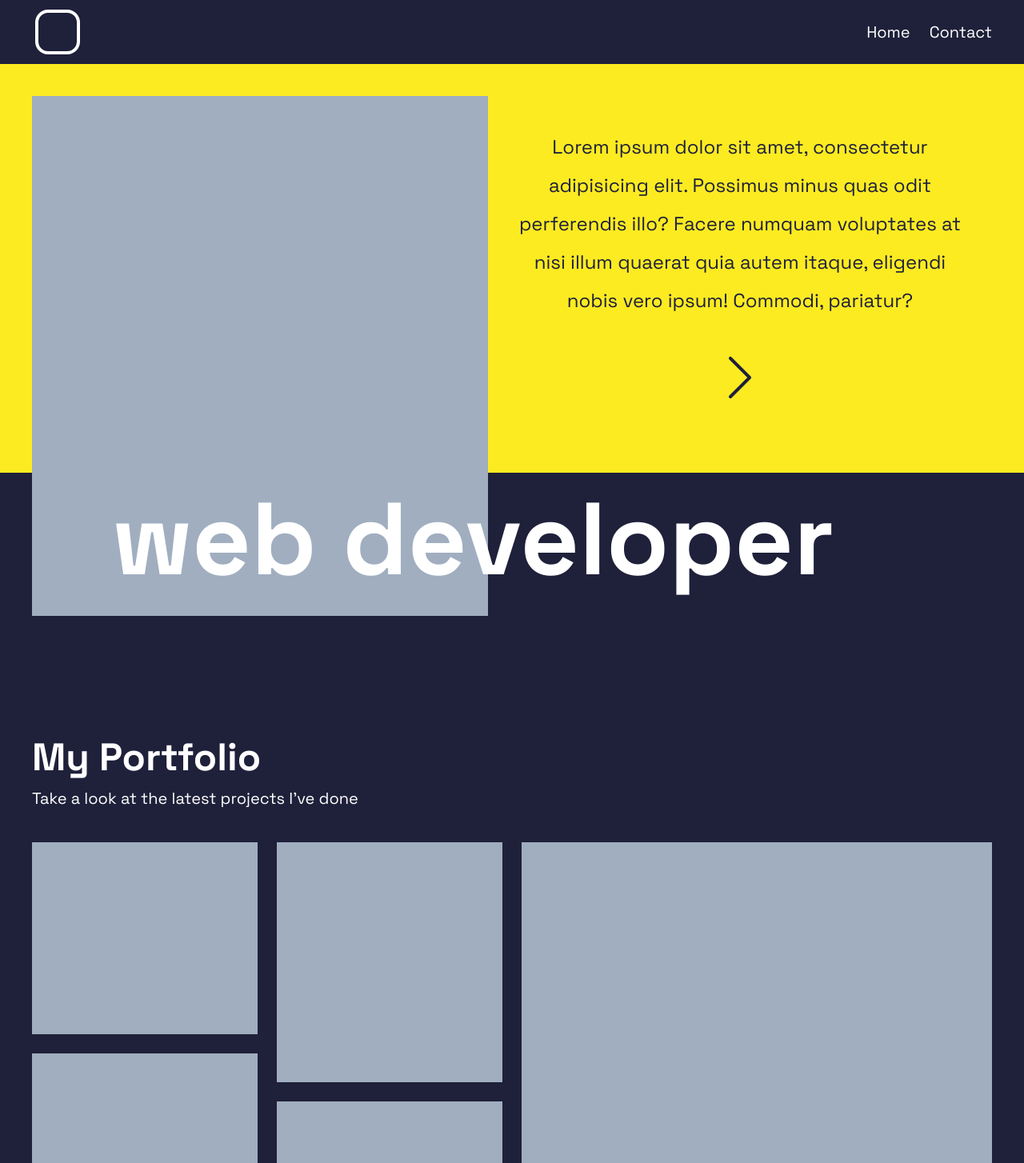
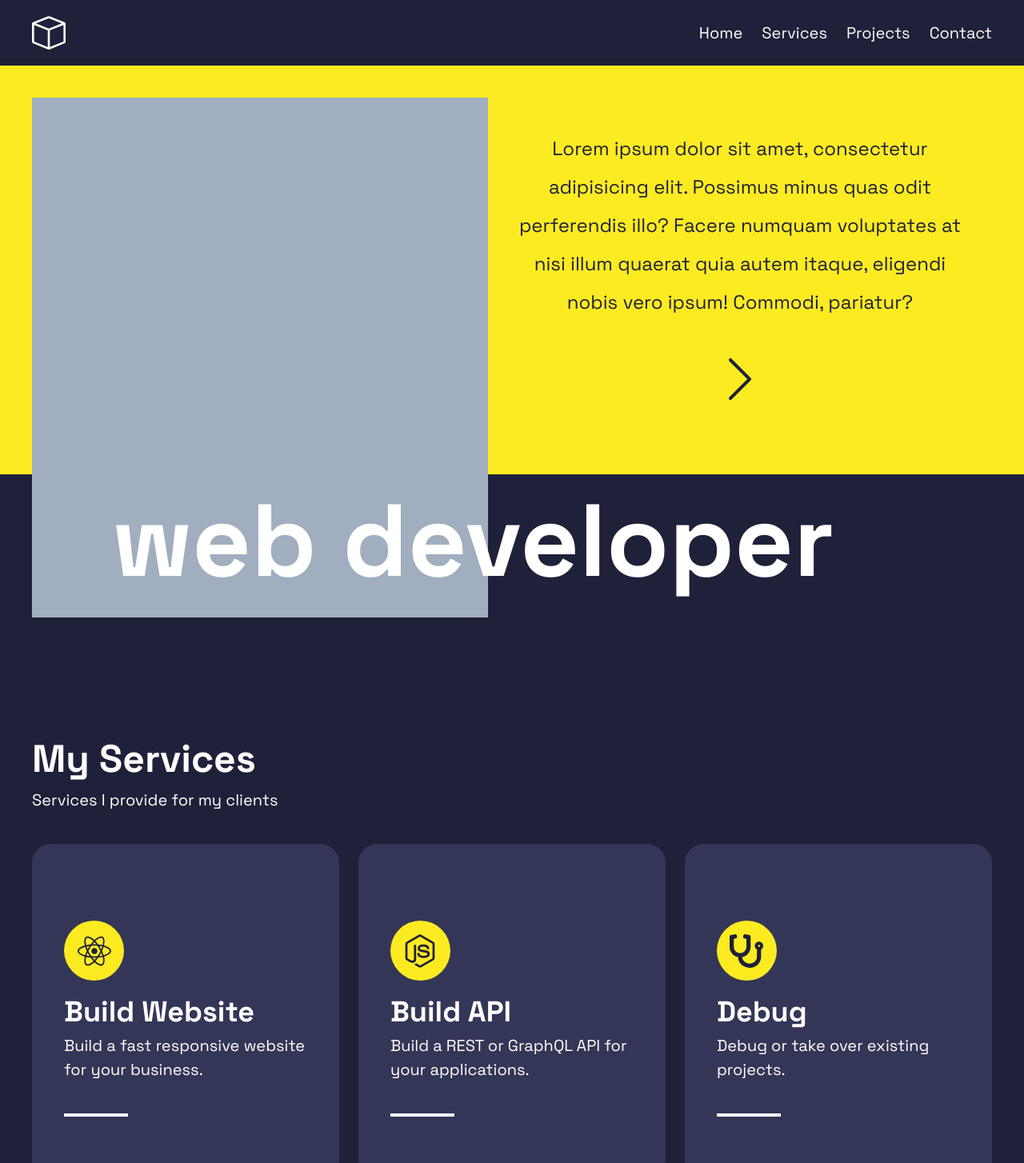
Before and after one commit to muiz6/muiz-web, a Next.js app: page / in a window 1280 px wide. Shown: the top 1454 px of the page at 80% size. Built offline with nearby package versions, Linux system fonts and the light colour scheme.

Commit message:
added services section

```diff
--- a/src/HomePage.jsx
+++ b/src/HomePage.jsx
@@ -5,12 +5,14 @@ import FooterSection from 'components/FooterSection';
 import HeaderSection from 'components/HeaderSection';
 import NavBar from 'components/NavBar';
 import ProjectSection from 'components/ProjectSection';
+import ServiceSection from 'components/ServiceSection';
 
 export default function HomePage() {
   return (
     <>
       <NavBar />
       <HeaderSection />
+      <ServiceSection />
       <ProjectSection />
       <ContactSection />
       <FooterSection />
--- a/src/components/ContactSection.jsx
+++ b/src/components/ContactSection.jsx
@@ -37,7 +37,7 @@ export default function ContactSection() {
           <Box h="5" />
           <NextLink href={makeLink(formData)} passHref>
             <Link>
-              <MyButton>CONTACT ME</MyButton>
+              <MyButton>SEND</MyButton>
             </Link>
           </NextLink>
         </Box>
--- a/src/components/MyButton.jsx
+++ b/src/components/MyButton.jsx
@@ -9,6 +9,7 @@ export default function MyButton({ children }) {
       border="2px solid"
       fontSize="lg"
       fontWeight="700"
+      minW="180px"
       px="7"
       py="3"
       _hover={{
--- a/src/components/NavBar.jsx
+++ b/src/components/NavBar.jsx
@@ -1,6 +1,6 @@
 import { chakra, Icon } from '@chakra-ui/react';
 import React from 'react';
-import { BsApp } from 'react-icons/bs';
+import { BsBox } from 'react-icons/bs';
 
 import Container from 'components/Container';
 import NavMenu from 'components/NavMenu';
@@ -8,8 +8,8 @@ import NavMenu from 'components/NavMenu';
 export default function NavBar() {
   return (
     <chakra.nav px="5">
-      <Container alignItems="center" d="flex" justifyContent="space-between" py="2">
-        <Icon as={BsApp} fontSize="64px" />
+      <Container alignItems="center" d="flex" justifyContent="space-between" py="5">
+        <Icon as={BsBox} fontSize="42px" />
         <NavMenu />
       </Container>
     </chakra.nav>
--- a/src/components/NavMenu.jsx
+++ b/src/components/NavMenu.jsx
@@ -8,6 +8,12 @@ export default function NavMenu() {
         <chakra.a href="#header">Home</chakra.a>
       </chakra.li>
       <chakra.li px="3">
+        <chakra.a href="#services">Services</chakra.a>
+      </chakra.li>
+      <chakra.li px="3">
+        <chakra.a href="#projects">Projects</chakra.a>
+      </chakra.li>
+      <chakra.li px="3">
         <chakra.a href="#contact">Contact</chakra.a>
       </chakra.li>
     </chakra.ul>
--- a/src/components/ProjectSection.jsx
+++ b/src/components/ProjectSection.jsx
@@ -5,30 +5,30 @@ import Container from 'components/Container';
 
 export default function ProjectSection() {
   return (
-    <chakra.section px="5" py="16">
+    <chakra.section id="projects" px="5" py="16">
       <Container>
         <Text fontSize="5xl" fontWeight="700">My Portfolio</Text>
         <Text fontSize="xl" mb="10">Take a look at the latest projects I’ve done</Text>
         <Box d={{ md: 'flex' }} m="-3">
           <Box w={{ md: '25%' }}>
             <Box p="3">
-              <Box bgColor="gray.400" h={{ base: '300px', md: '240px' }} />
+              <Box bgColor="gray.400" h={{ base: '250px', md: '240px' }} />
             </Box>
             <Box p="3">
-              <Box bgColor="gray.400" h={{ base: '300px', md: '240px' }} />
+              <Box bgColor="gray.400" h={{ base: '250px', md: '240px' }} />
             </Box>
           </Box>
           <Box w={{ md: '25%' }}>
             <Box p="3">
-              <Box bgColor="gray.400" h={{ base: '300px', md: '300px' }} />
+              <Box bgColor="gray.400" h={{ base: '250px', md: '300px' }} />
             </Box>
             <Box p="3">
-              <Box bgColor="gray.400" h={{ base: '300px', md: '180px' }} />
+              <Box bgColor="gray.400" h={{ base: '250px', md: '180px' }} />
             </Box>
           </Box>
           <Box w={{ md: '50%' }}>
             <Box p="3">
-              <Box bgColor="gray.400" h={{ base: '300px', md: '500px' }} />
+              <Box bgColor="gray.400" h={{ base: '250px', md: '500px' }} />
             </Box>
           </Box>
         </Box>
--- /dev/null
+++ b/src/components/ServiceSection.jsx
@@ -0,0 +1,40 @@
+import { Box, chakra, Text } from '@chakra-ui/react';
+import React from 'react';
+import { FaNodeJs, FaReact, FaStethoscope } from 'react-icons/fa';
+
+import Container from 'components/Container';
+import ServiceTile from 'components/ServiceTile';
+
+export default function ServiceSection() {
+  return (
+    <chakra.section id="services" px="5" py="16">
+      <Container>
+        <Text fontSize="5xl" fontWeight="700">My Services</Text>
+        <Text fontSize="xl" mb="10">Services I provide for my clients</Text>
+        <Box d={{ md: 'flex' }} m="-3">
+          <Box d={{ md: 'flex' }} p="3" w={{ md: '33.33%' }}>
+            <ServiceTile
+              description="Build a fast responsive website for your business."
+              Icon={FaReact}
+              title="Build Website"
+            />
+          </Box>
+          <Box d={{ md: 'flex' }} p="3" w={{ md: '33.33%' }}>
+            <ServiceTile
+              description="Build a REST or GraphQL API for your applications."
+              Icon={FaNodeJs}
+              title="Build API"
+            />
+          </Box>
+          <Box d={{ md: 'flex' }} p="3" w={{ md: '33.33%' }}>
+            <ServiceTile
+              description="Debug or take over existing projects."
+              Icon={FaStethoscope}
+              title="Debug"
+            />
+          </Box>
+        </Box>
+      </Container>
+    </chakra.section>
+  );
+}
--- /dev/null
+++ b/src/components/ServiceTile.jsx
@@ -0,0 +1,17 @@
+import {
+  Box, Center, Icon as ChakraIcon, Text,
+} from '@chakra-ui/react';
+import React from 'react';
+
+export default function ServiceTile({ description, Icon, title }) {
+  return (
+    <Box bgColor="primaryVariant" borderRadius="3xl" pb="20" pt="24" px="10">
+      <Center bgColor="secondary" borderRadius="50%" h="75px" w="75px">
+        <ChakraIcon as={Icon} color="onSecondary" fontSize="42px" />
+      </Center>
+      <Text fontSize="4xl" fontWeight="700" mt="3">{title}</Text>
+      <Text fontSize="xl">{description}</Text>
+      <Box bgColor="onPrimary" h="1" mt="10" w="80px" />
+    </Box>
+  );
+}
--- a/src/theme.js
+++ b/src/theme.js
@@ -2,6 +2,7 @@ import { extendTheme } from '@chakra-ui/react';
 
 const colors = {
   primary: '#1f203a',
+  primaryVariant: '#343657',
   onPrimary: '#ffffff',
   secondary: '#fceb21',
   onSecondary: '#1f203a',
```
